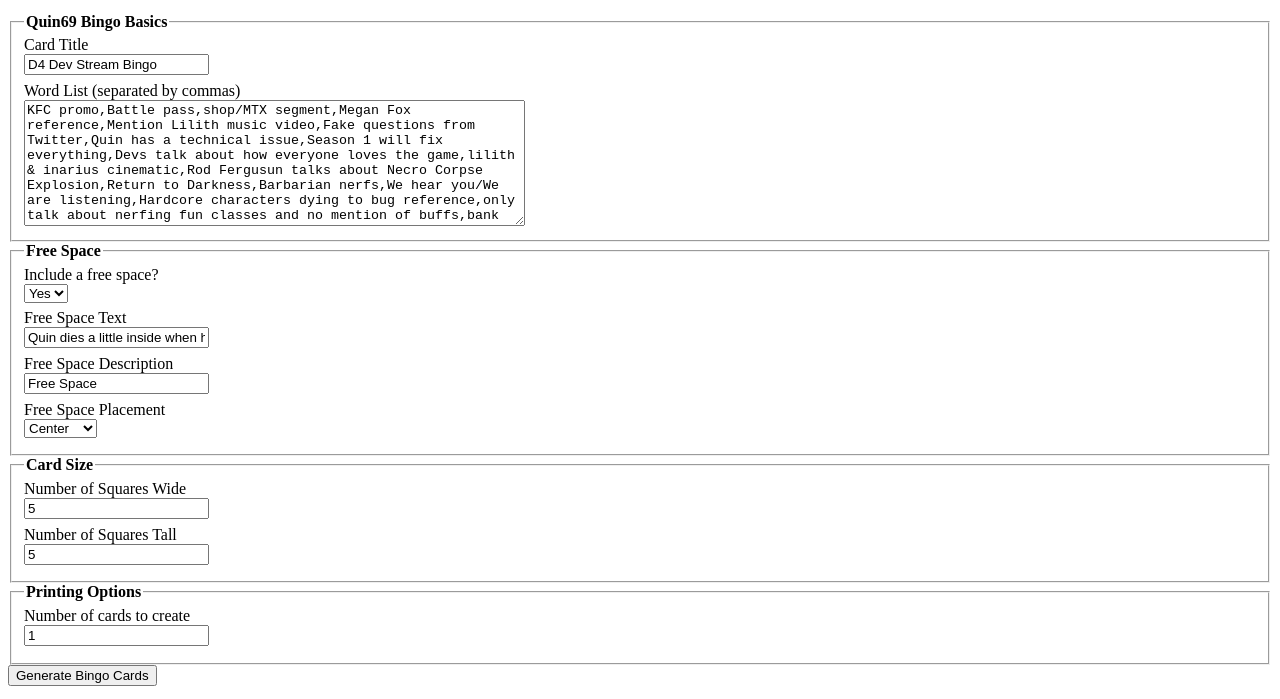
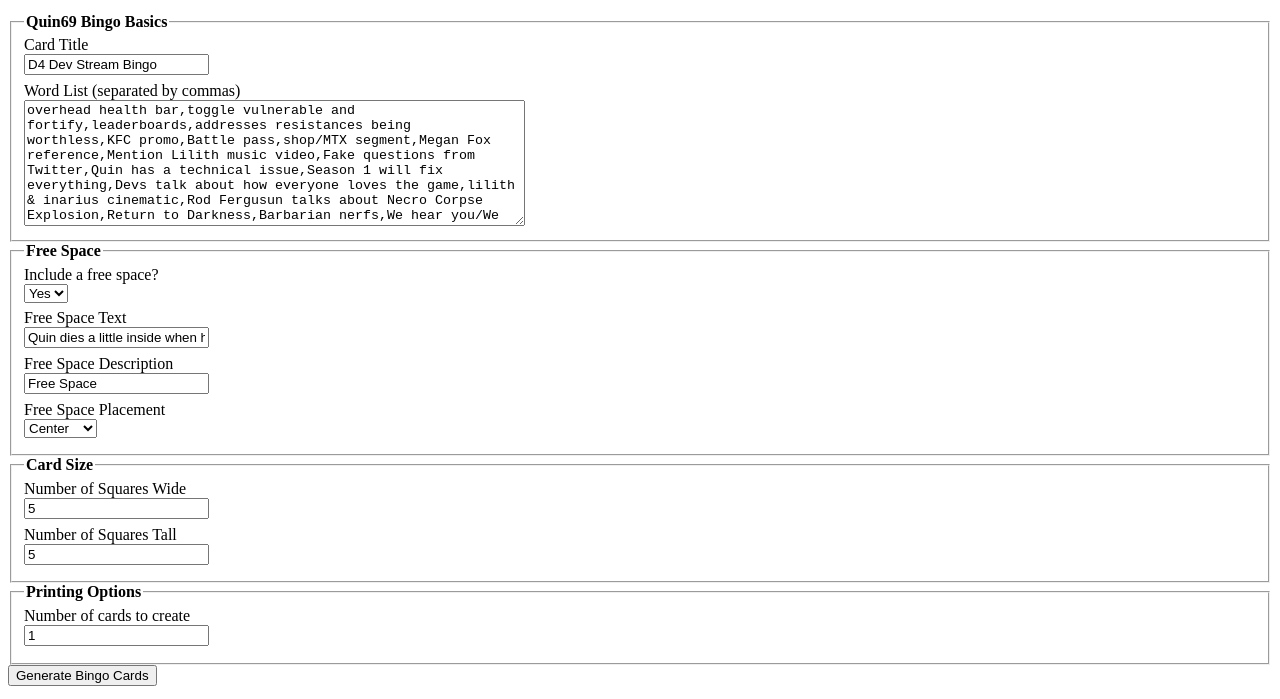
Before and after one commit to quin69bingo/quin69bingo.github.com, a plain HTML site: page index.html in a window 1280 px wide. Shown: the part 101-800 px from the top of the page. Drawn offline with nearby package versions, Linux system fonts and the light colour scheme.

Commit message:
Update index.html
update3

```diff
--- a/index.html
+++ b/index.html
@@ -341,7 +341,7 @@ $(document).ready(bingoGenerator.checkQS);
 	<fieldset>
 		<legend>Quin69 Bingo Basics</legend>
 		<label>Card Title <input type="text" name="title" id="title" value="D4 Dev Stream Bingo"></label>
-		<label>Word List (separated by commas)</label><textarea cols="60" rows="8" name="words" id="words">KFC promo,Battle pass,shop/MTX segment,Megan Fox reference,Mention Lilith music video,Fake questions from Twitter,Quin has a technical issue,Season 1 will fix everything,Devs talk about how everyone loves the game,lilith & inarius cinematic,Rod Fergusun talks about Necro Corpse Explosion,Return to Darkness,Barbarian nerfs,We hear you/We are listening,Hardcore characters dying to bug reference,only talk about nerfing fun classes and no mention of buffs,bank and inventory space,loot filters,stas nobody cares about like how many pople the butcher killed,reference fake tweets that nobody made</textarea>
+		<label>Word List (separated by commas)</label><textarea cols="60" rows="8" name="words" id="words">overhead health bar,toggle vulnerable and fortify,leaderboards,addresses resistances being worthless,KFC promo,Battle pass,shop/MTX segment,Megan Fox reference,Mention Lilith music video,Fake questions from Twitter,Quin has a technical issue,Season 1 will fix everything,Devs talk about how everyone loves the game,lilith & inarius cinematic,Rod Fergusun talks about Necro Corpse Explosion,Return to Darkness,Barbarian nerfs,We hear you/We are listening,Hardcore characters dying to bug reference,only talk about nerfing fun classes and no mention of buffs,bank and inventory space,loot filters,stas nobody cares about like how many pople the butcher killed,reference fake tweets that nobody made</textarea>
 	</fieldset>
 
 	<fieldset>
```
